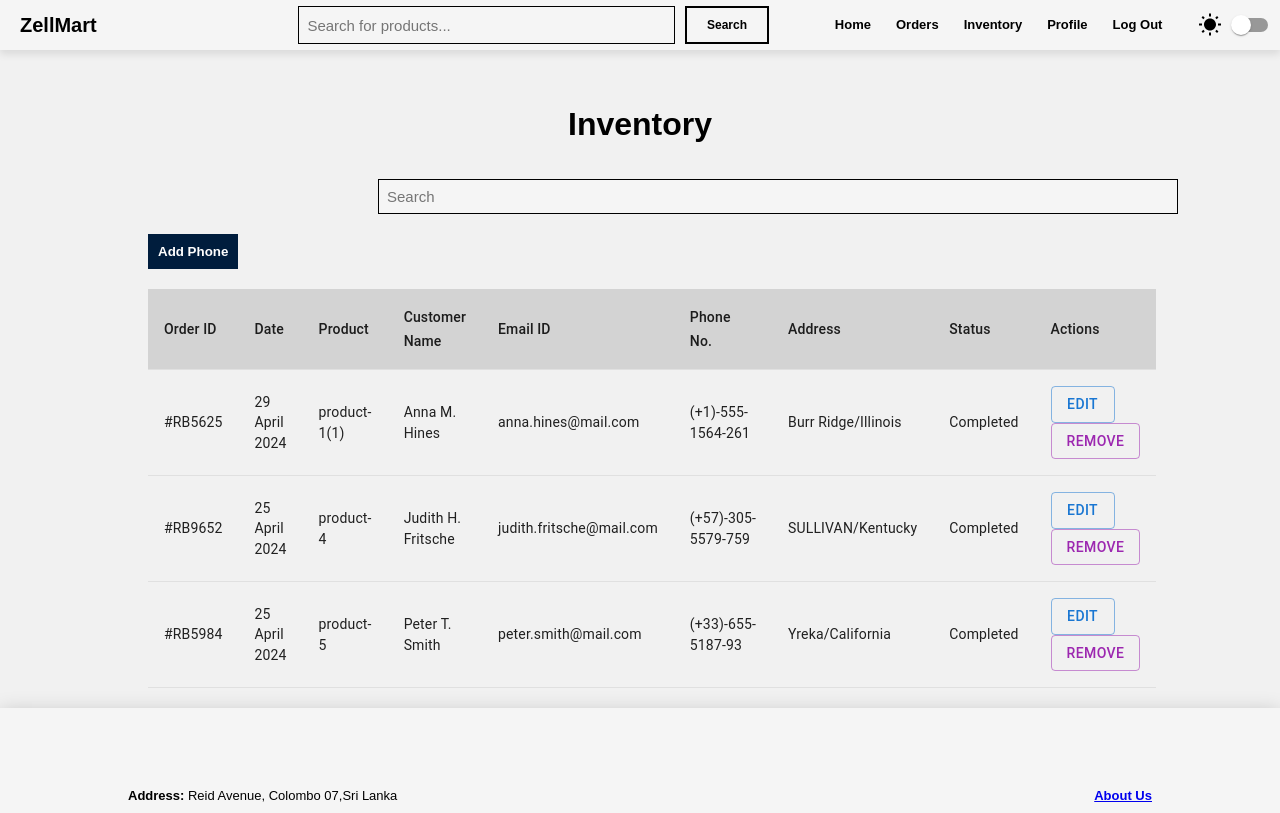
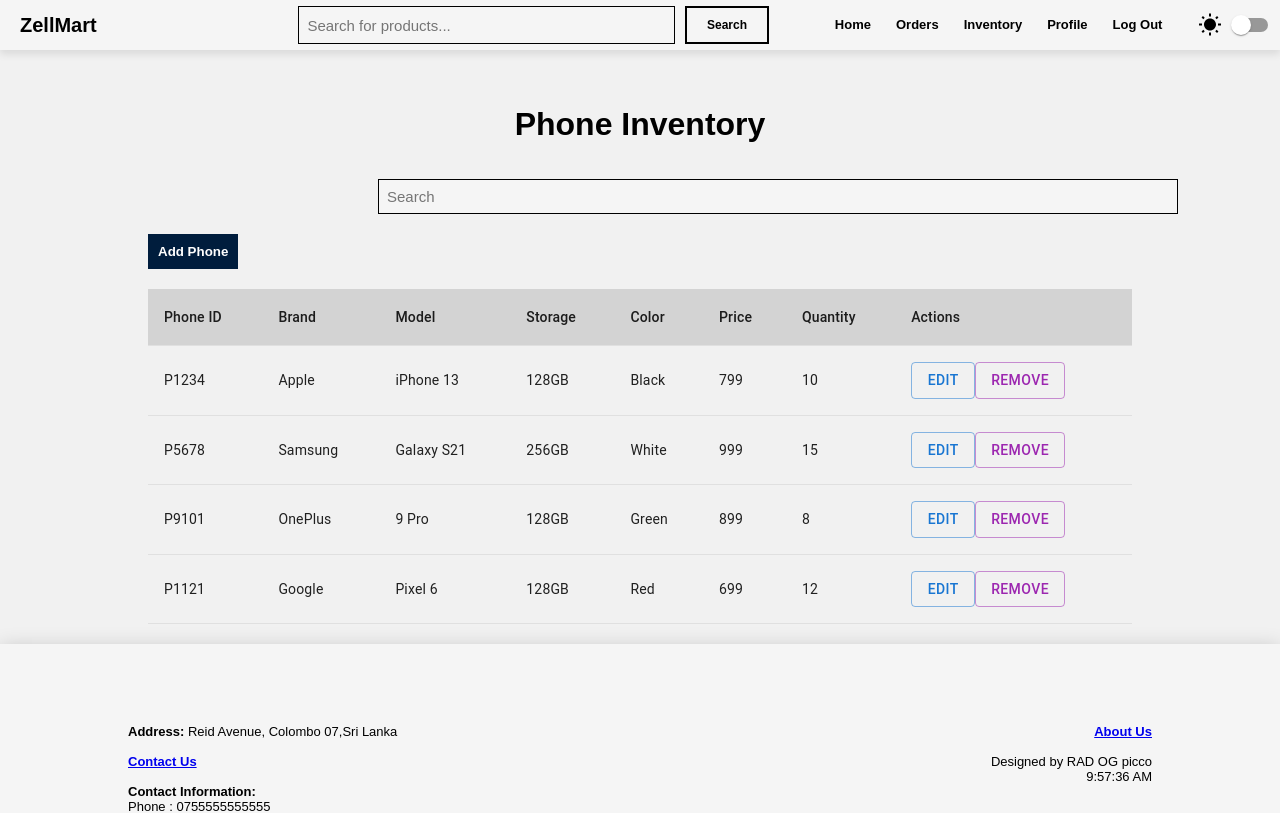
Before and after one commit to kaveeshanirmal/zellmart, a React (Create React App) app in the folder frontend/: page /ManagerInventory in a window 1280 px wide. Shown: the top 813 px of the page. Built offline with nearby package versions, Linux system fonts and the light colour scheme.

Commit message:
inventory page updated

```diff
--- a/frontend/package.json
+++ b/frontend/package.json
@@ -11,8 +11,10 @@
     "@testing-library/react": "^13.4.0",
     "@testing-library/user-event": "^13.5.0",
     "axios": "^1.7.4",
+    "icons": "^1.0.0",
     "react": "^18.3.1",
     "react-dom": "^18.3.1",
+    "react-icons": "^5.3.0",
     "react-router-dom": "^6.24.1",
     "react-scripts": "5.0.1",
     "react-scroll": "^1.9.0",
--- a/frontend/src/components/ManagerInventory.js
+++ b/frontend/src/components/ManagerInventory.js
@@ -1,17 +1,55 @@
-import React, { useState } from 'react';
-import { Table, TableBody, TableCell, TableHead, TableRow, TextField, Button } from '@mui/material';
-import './CSS/manager.css';
-
+import React, { useState } from "react";
+import {
+  Table,
+  TableBody,
+  TableCell,
+  TableHead,
+  TableRow,
+  TextField,
+  Button,
+} from "@mui/material";
+import "./CSS/manager.css";
 
 const Inventory = () => {
-    const [searchQuery, setSearchQuery] = useState('');
+  const [searchQuery, setSearchQuery] = useState("");
 
-    const [orders, setOrders] = useState([
-        { id: '#RB5625', date: '29 April 2024', product: 'product-1(1)', customerName: 'Anna M. Hines', email: 'anna.hines@mail.com', phone: '(+1)-555-1564-261', address: 'Burr Ridge/Illinois', paymentType: 'Credit Card', status: 'Completed', amount: 120 },
-        { id: '#RB9652', date: '25 April 2024', product: 'product-4', customerName: 'Judith H. Fritsche', email: 'judith.fritsche@mail.com', phone: '(+57)-305-5579-759', address: 'SULLIVAN/Kentucky', paymentType: 'Credit Card', status: 'Completed', amount: 70 },
-        { id: '#RB5984', date: '25 April 2024', product: 'product-5', customerName: 'Peter T. Smith', email: 'peter.smith@mail.com', phone: '(+33)-655-5187-93', address: 'Yreka/California', paymentType: 'Pay Pal', status: 'Completed', amount: 200 },
-        { id: '#RB3625', date: '21 April 2024', product: 'product-6', customerName: 'Emmanuel J. Delcid', email: 'emmanuel.delcid@mail.com', phone: '(+30)-693-5553-637', address: 'Atlanta/Georgia', paymentType: 'Pay Pal', status: 'Processing', amount: 150 },
-        { id: '#RB8652', date: '18 April 2024', product: 'product-1(2)', customerName: 'William J. Cook', email: 'william.cook@mail.com', phone: '(+91)-855-5446-150', address: 'Rosenberg/Texas', paymentType: 'Credit Card', status: 'Processing', amount: 100 }
+  const [phones, setPhones] = useState([
+    {
+      id: "P1234",
+      brand: "Apple",
+      model: "iPhone 13",
+      storage: "128GB",
+      color: "Black",
+      price: 799,
+      quantity: 10,
+    },
+    {
+      id: "P5678",
+      brand: "Samsung",
+      model: "Galaxy S21",
+      storage: "256GB",
+      color: "White",
+      price: 999,
+      quantity: 15,
+    },
+    {
+      id: "P9101",
+      brand: "OnePlus",
+      model: "9 Pro",
+      storage: "128GB",
+      color: "Green",
+      price: 899,
+      quantity: 8,
+    },
+    {
+      id: "P1121",
+      brand: "Google",
+      model: "Pixel 6",
+      storage: "128GB",
+      color: "Red",
+      price: 699,
+      quantity: 12,
+    },
   ]);
 
   const handleSearch = (event) => {
@@ -19,37 +57,50 @@ const Inventory = () => {
   };
 
   const handleEdit = (id) => {
-
-        console.log(`Edit order with id: ${id}`);
+    console.log(`Edit phone with id: ${id}`);
   };
 
   const handleRemove = (id) => {
-
-        setOrders(orders.filter(order => order.id !== id));
+    setPhones(phones.filter((phone) => phone.id !== id));
   };
 
   const handleAdd = () => {
-
-        const newOrder = { id: '#RB9999', date: '30 April 2024', product: 'product-7', customerName: 'New Customer', email: 'new.customer@mail.com', phone: '(+1)-555-0000-000', address: 'New Address', paymentType: 'Credit Card', status: 'Processing', amount: 150 };
-        setOrders([...orders, newOrder]);
+    const newPhone = {
+      id: "P9999",
+      brand: "Xiaomi",
+      model: "Mi 11",
+      storage: "256GB",
+      color: "Blue",
+      price: 649,
+      quantity: 20,
+    };
+    setPhones([...phones, newPhone]);
   };
 
-    const filteredOrders = orders
-        .filter(order => order.status === 'Completed')
-        .filter((order) =>
-            order.id.toLowerCase().includes(searchQuery.toLowerCase()) ||
-            order.product.toLowerCase().includes(searchQuery.toLowerCase()) ||
-            order.customerName.toLowerCase().includes(searchQuery.toLowerCase()) ||
-            order.email.toLowerCase().includes(searchQuery.toLowerCase()) ||
-            order.phone.toLowerCase().includes(searchQuery.toLowerCase()) ||
-            order.address.toLowerCase().includes(searchQuery.toLowerCase())
+  const filteredPhones = phones.filter(
+    (phone) =>
+      phone.id.toLowerCase().includes(searchQuery.toLowerCase()) ||
+      phone.brand.toLowerCase().includes(searchQuery.toLowerCase()) ||
+      phone.model.toLowerCase().includes(searchQuery.toLowerCase()) ||
+      phone.color.toLowerCase().includes(searchQuery.toLowerCase())
   );
 
   return (
-        <div style={{ padding: '20px', marginTop: '100px', margin :'auto', width:'80%'}}>
-            <br/><br/>
-            <center><h1>Inventory</h1></center>
-            <br/><br/>
+    <div
+      style={{
+        padding: "20px",
+        marginTop: "100px",
+        margin: "auto",
+        width: "80%",
+      }}
+    >
+      <br />
+      <br />
+      <center>
+        <h1>Phone Inventory</h1>
+      </center>
+      <br />
+      <br />
       <input
         type="text"
         placeholder="Search"
@@ -57,43 +108,55 @@ const Inventory = () => {
         fullWidth
         value={searchQuery}
         onChange={handleSearch}
-                style={{ marginBottom: '20px', marginLeft: '230px', marginRight: '230px', width: '800px', padding: '8px' }}
+        style={{
+          marginBottom: "20px",
+          marginLeft: "230px",
+          marginRight: "230px",
+          width: "800px",
+          padding: "8px",
+        }}
       />
 
-            <button variant="contained" onClick={handleAdd} className='manager-btn'>
+      <button variant="contained" onClick={handleAdd} className="manager-btn">
         Add Phone
       </button>
 
       <Table>
-                <TableHead style={{ backgroundColor: '#D3D3D3' }}>
+        <TableHead style={{ backgroundColor: "#D3D3D3" }}>
           <TableRow>
-                        <TableCell>Order ID</TableCell>
-                        <TableCell>Date</TableCell>
-                        <TableCell>Product</TableCell>
-                        <TableCell>Customer Name</TableCell>
-                        <TableCell>Email ID</TableCell>
-                        <TableCell>Phone No.</TableCell>
-                        <TableCell>Address</TableCell>
-                        <TableCell>Status</TableCell>
+            <TableCell>Phone ID</TableCell>
+            <TableCell>Brand</TableCell>
+            <TableCell>Model</TableCell>
+            <TableCell>Storage</TableCell>
+            <TableCell>Color</TableCell>
+            <TableCell>Price</TableCell>
+            <TableCell>Quantity</TableCell>
             <TableCell>Actions</TableCell>
           </TableRow>
         </TableHead>
         <TableBody>
-                    {filteredOrders.map((order) => (
-                        <TableRow key={order.id}>
-                            <TableCell>{order.id}</TableCell>
-                            <TableCell>{order.date}</TableCell>
-                            <TableCell>{order.product}</TableCell>
-                            <TableCell>{order.customerName}</TableCell>
-                            <TableCell>{order.email}</TableCell>
-                            <TableCell>{order.phone}</TableCell>
-                            <TableCell>{order.address}</TableCell>
-                            <TableCell>{order.status}</TableCell>
+          {filteredPhones.map((phone) => (
+            <TableRow key={phone.id}>
+              <TableCell>{phone.id}</TableCell>
+              <TableCell>{phone.brand}</TableCell>
+              <TableCell>{phone.model}</TableCell>
+              <TableCell>{phone.storage}</TableCell>
+              <TableCell>{phone.color}</TableCell>
+              <TableCell>{phone.price}</TableCell>
+              <TableCell>{phone.quantity}</TableCell>
               <TableCell>
-                                <Button variant="outlined" color="primary" onClick={() => handleEdit(order.id)} style={{  }}>
+                <Button
+                  variant="outlined"
+                  color="primary"
+                  onClick={() => handleEdit(phone.id)}
+                >
                   Edit
                 </Button>
-                                <Button variant="outlined" color="secondary" onClick={() => handleRemove(order.id)} style={{  }}>
+                <Button
+                  variant="outlined"
+                  color="secondary"
+                  onClick={() => handleRemove(phone.id)}
+                >
                   Remove
                 </Button>
               </TableCell>
--- a/frontend/src/components/ManagerOrders.js
+++ b/frontend/src/components/ManagerOrders.js
@@ -113,26 +113,11 @@ const Dashboard = () => {
     );
 
     return (
-        <div style={{ marginTop: '150px', width: '80%', margin: 'auto' }}>
-            <Grid container spacing={3} justifyContent="center" style={{ marginBottom: '20px'  , marginTop : "150px"}}>
-                <Grid item xs={12} sm={6} md={2} style = {{backgroundColor : "#001d3d" , color : "white"}}>
-                    <Card className='manager-card'>
-                        <CardContent>
-                            <Typography variant="h5" align="center">Revenue</Typography>
-                            <Typography variant="h6" align="center">${totalRevenue}</Typography>
-                        </CardContent>
-                    </Card>
-                </Grid>
-                <Grid item xs={12} sm={6} md={2} style = {{backgroundColor : "#001d3d" , color : "white"}}>
-                    <Card className='manager-card'>
-                        <CardContent>
-                            <Typography variant="h5" align="center">Total Sales</Typography>
-                            <Typography variant="h6" align="center">{totalSales}</Typography>
-                        </CardContent>
-                    </Card>
-                </Grid>
-            </Grid>
-
+        <div style={{ width: '80%', marginLeft: '15%' }}>
+            <br/><br/><br/><br/>
+            <center>
+                <h1>Orders</h1>
+            </center>
             <TextField
                 type="text"
                 placeholder="Search"
@@ -144,7 +129,7 @@ const Dashboard = () => {
                 style={{ marginTop: '30px', width: '800px', padding: '8px' }}
             />
 
-            <Grid container spacing={3} style={{ marginTop: '20px' }}>
+            <Grid container spacing={3} style={{ marginTop: '5px' }}>
                 <Grid item xs={12} md={8}>
                     <Table>
                         <TableHead style={{ backgroundColor: '#001d3d'  }}>
```
Also changed, not shown: 2 other files (tests, documents, lock files or other folders). Lines whose indentation alone changed are shown as unchanged.
